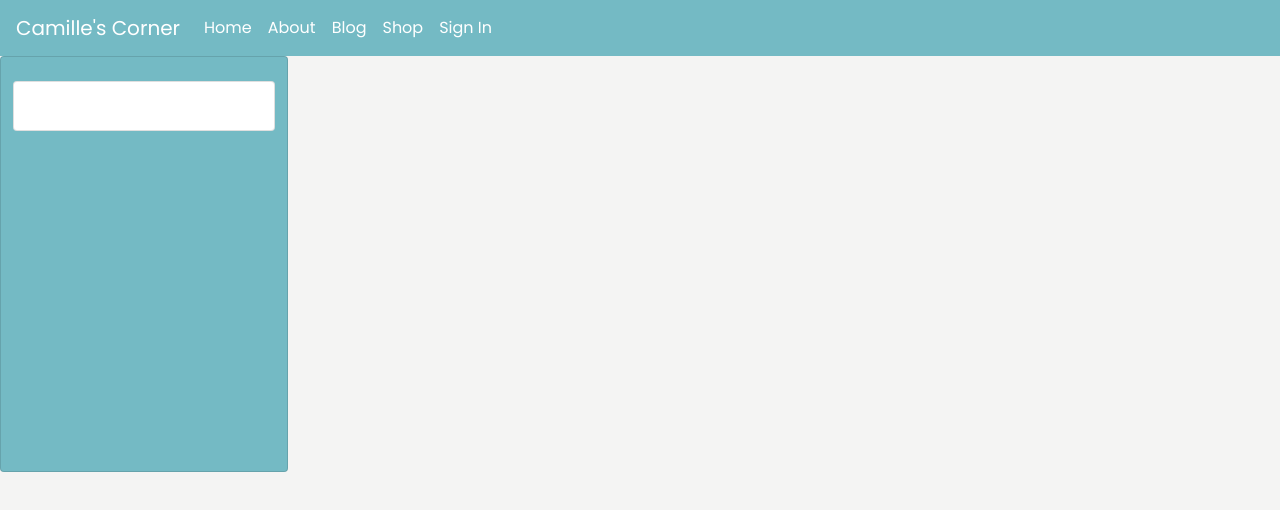
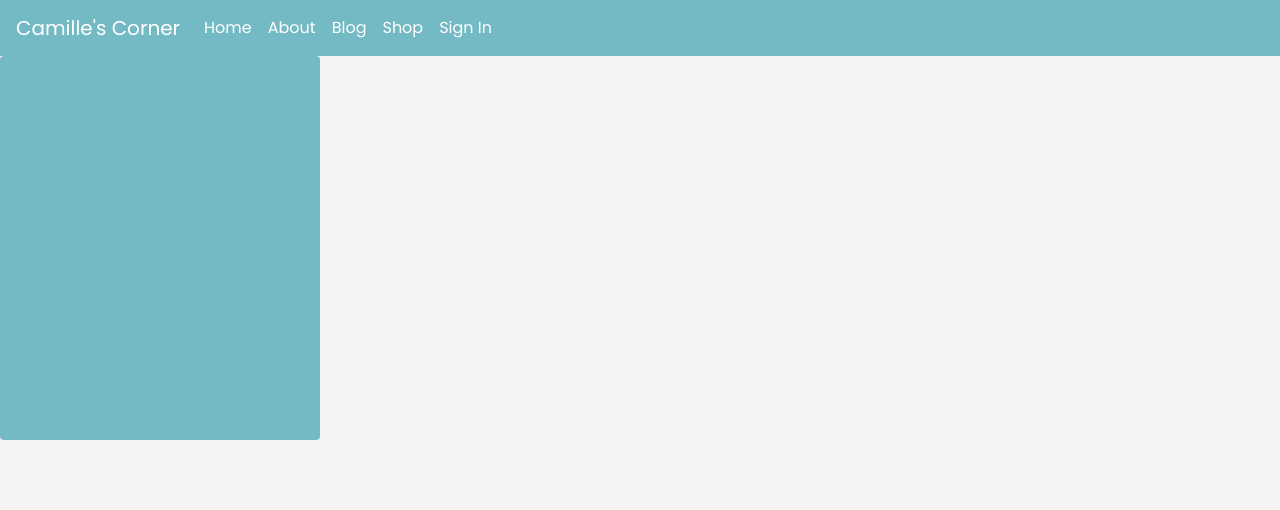
Before and after one commit to thekkathy/Personal-Blog, a React (Create React App) app in the folder client/: page /card in a window 1280 px wide. Shown: the top 510 px of the page. Built offline with nearby package versions, Linux system fonts and the light colour scheme; the HTML template or start-up script is replaced by a standard one.

Commit message:
changed card and blog post styling

```diff
--- a/client/src/components/Blog/Blog.js
+++ b/client/src/components/Blog/Blog.js
@@ -38,7 +38,7 @@ const Blog = () => {
       <div class="row mt-4">
         {blogPosts.map((post) => {
           return (
-            <div class="col-4">
+            <div class="col-4-sm">
               <BlogCard post={post} auth={false} />
             </div>
           );
--- a/client/src/components/Blog/BlogCard.js
+++ b/client/src/components/Blog/BlogCard.js
@@ -20,13 +20,13 @@ const BlogCard = ({ post, auth }) => {
   }
 
   //this function deletes a blog post by using the doc_id
-  const handleDelete = async ()  => {
+  const handleDelete = async () => {
     fetch("http://localhost:8000/blog_posts/delete", {
       method: "DELETE",
       headers: {
         "Content-Type": "application/json",
       },
-        body: JSON.stringify({doc_id: post.doc_id}),
+      body: JSON.stringify({ doc_id: post.doc_id }),
     }).then((resp) => {
       resp.json();
       //TODO: need to rerender here
@@ -37,24 +37,21 @@ const BlogCard = ({ post, auth }) => {
 
   const cardContent = (
     <div>
-      {post.pic_url &&
-        <a onClick={() => { handleClick() }} className="thumbnail-img">
-          <img src={post.pic_url} alt="nothing found" className="w-100 h-100" />
+      <div className="container-fluid white-text">
+        <div className="row mx-auto d-flex justify-content-center my-4">
+          <h2 className="h4 font-weight-normal text-center">
+            <a href={`/blog/${post.doc_id}`} className="white-text link-light">
+              {post.title}
             </a>
-      }
+          </h2>
+        </div>
+      </div>
     </div>
   );
 
   const cardBottom = (
     <div>
-      <div className="container-fluid white-text">
-        <div className="row mx-auto d-flex justify-content-center my-4">
-          <h2 className="h4 font-weight-light text-center">
-            <a href={`/blog/${post.doc_id}`} className="white-text link-light">{post.title}</a>
-          </h2>
-        </div>
-      </div>
-      <div className="row d-flex">
+      <div className="row d-flex border-top">
         <div className="container-fluid d-flex">
           <div className="mr-auto">
             <button
@@ -87,6 +84,8 @@ const BlogCard = ({ post, auth }) => {
       outerCardClassName="my-4 mx-1"
       bottomRowClassName="mx-auto"
       noInnerCard={!post.pic_url && true}
+      noCardTop={false}
+      cardTopImage={post.pic_url}
     ></Card>
   );
 
--- a/client/src/components/Card.js
+++ b/client/src/components/Card.js
@@ -6,10 +6,12 @@ import '../styles/base.css';
 //bottomRowClassName = for any extra bootstrap or css classes you want to add to the bottom row formatting (e.g. margins, padding positioning)
 //sideColClassName = for any extra bootstrap or css classes you want to add to the side column formatting (e.g. margins, padding positioning)
 
+//noCardTop = boolean, if true there is no outer card top image
 //noOuterCard = boolean, if true there is no outer blue card
 //noInnerCard = boolean, if true there is no ineer white card
 //sideCol = boolean, if true there is a side column
 
+//cardTopImage = the content to put in the top of the card
 //cardBottom = the content to put in the bottom of the card
 //cardContent = the content to put in the middle of the card
 //cardSide = the content to put in the side col
@@ -20,9 +22,11 @@ const Card = ({
     innerCardClassName,
     bottomRowClassName,
     sideColClassName,
+    noCardTop,
     noOuterCard,
     noInnerCard,
     sideCol,
+    cardTopImage,
     cardBottom,
     cardSide,
     cardContent,
@@ -31,9 +35,22 @@ const Card = ({
     return (
         <div>
             <div
-                className={`${noOuterCard ? null : "card outer-card"} p-4 ${outerCardClassName && outerCardClassName}`}
-                style={noSetWidthHeight ? { width: "auto" } : { width: "18rem", height:"26rem" }}
+                className={`${noOuterCard ? "" : "card outer-card"} ${!noCardTop ? "" : "p-4"} ${outerCardClassName && outerCardClassName}`}
+                style={noSetWidthHeight ? { width: "auto" } : { width: "20rem", height: "24rem" }}
             >
+                {console.log(cardTopImage)}
+                {!noCardTop && cardTopImage
+                    &&
+                    <div className="d-flex justify-content-center">
+                        <img
+                            class="card-img-top rounded d-flex"
+                            src={cardTopImage}
+                            alt="Card image cap"
+                            style={{ maxWidth: "40rem" }}
+                        />
+                    </div>
+                }
+                <div className="card-body">
                     <div className="row">
                         {sideCol ?
                             <Fragment>
@@ -47,7 +64,7 @@ const Card = ({
                             </div>*/}
                                     {cardSide && cardSide}
                                 </div>
-                            <div className={`col ${noInnerCard ? "" : "card p-4"} ${innerCardClassName && innerCardClassName}`}>
+                                <div className={`col ${noInnerCard || !noCardTop ? "" : "card p-4"} ${innerCardClassName && innerCardClassName}`}>
                                     {/* The actual post/image that's on the card; below is an example of how to style it */}
                                     {/*<div className="card p-4 w-100">
                                 Example Post
@@ -56,14 +73,15 @@ const Card = ({
                                 </div>
                             </Fragment>
                             :
-                        <div className={`${noInnerCard ? "" : "card p-4"} w-100 ${innerCardClassName && innerCardClassName}`}>
+                            <div className={`${noInnerCard || !noCardTop ? "" : "card p-4"} w-100 ${innerCardClassName && innerCardClassName}`}>
                                 {/* The actual post/image that's on the card; below is an example of how to style it */}
                                 {/*<div className="card p-4 w-100">
                                 Example Post
                         </div>*/}
-                            {cardContent}
+                                {cardContent && cardContent}
                             </div>
                         }
+                    </div>
                 </div>
                 <div className={`row my-auto ${bottomRowClassName && bottomRowClassName}`}>
                     {/* The icons or text at the bottom blue border; below is an example of how to style it */}
--- a/client/src/components/PostContentFormat.js
+++ b/client/src/components/PostContentFormat.js
@@ -59,11 +59,8 @@ const PostContentFormat = ({
 
   const cardContent = (
     <div>
-      <div className="row">
-        <img src={`${imageLink}`} className="w-75 mx-auto my-4"></img>
-      </div>
       <div className="row p-4">
-      {text.split("\n").map(str => { return <p>{str}</p>})}
+      {text && text.split("\n").map(str => { return <p>{str}</p>})}
       </div>
     </div>
   );
@@ -79,6 +76,8 @@ const PostContentFormat = ({
         innerCardClassName="mr-4"
         cardContent={cardContent}
         noSetWidthHeight={true}
+        noCardTop={false}
+        cardTopImage={imageLink}
       />
     </div>
   );
--- a/client/src/components/auth/SignIn.js
+++ b/client/src/components/auth/SignIn.js
@@ -1,29 +1,31 @@
-import {useState,useEffect,useContext } from "react";
+import { useState, useEffect, useContext } from "react";
 import { Button } from 'react-bootstrap';
-import { signInWithGoogle,auth } from "../../firebase";
-import {UsersContext} from '../../context/usersContext'
+import { signInWithGoogle, auth } from "../../firebase";
+import { UsersContext } from '../../context/usersContext'
 import Modal from 'react-bootstrap/Modal';
-import {Link} from "react-router-dom";
+import { Link } from "react-router-dom";
 
-export default function SignIn(){
+export default function SignIn() {
 
   const { users, setUsers } = useContext(UsersContext);
 
-  useEffect(()=>{
+  useEffect(() => {
     console.log(users);
-  },[users])
+  }, [users])
 
-  function handleSignIn(){
-    signInWithGoogle(users,setUsers);
+  function handleSignIn() {
+    signInWithGoogle(users, setUsers);
   }
 
   return (
     <div height='100%' style={{
-      backgroundImage: `url("https://i.redd.it/y1ostvqnr4711.jpg")` ,
+      backgroundImage: `url("https://i.redd.it/y1ostvqnr4711.jpg")`,
       height: '100vh'
-    }}><br></br>
-      <div className="d-flex justify-content-center">
-      <button type="button" class="btn btn-danger" onClick={() => {handleSignIn()}}>Sign in or Sign Up with Google</button>
+    }}>
+      <div className="d-flex w-100 h-100 my-auto align-items-center justify-content-center">
+        <div className="d-flex justify-content-center">
+          <button type="button" class="btn btn-dark" onClick={() => { handleSignIn() }}>Sign In With Google</button>
+        </div>
       </div>
     </div>
   );
--- a/client/src/styles/base.css
+++ b/client/src/styles/base.css
@@ -29,6 +29,7 @@ h1, h2, h3, h4, h5, h6{
 /*CARDS*/
 .outer-card{
     background: var(--teal) !important;
+    border-width: 0;
 }
 
 /*TEXT*/
```
Also changed, not shown: client/src/images/sunglasses.jpg (added), 1 other file (tests, documents, lock files or other folders). Lines whose indentation alone changed are shown as unchanged.
